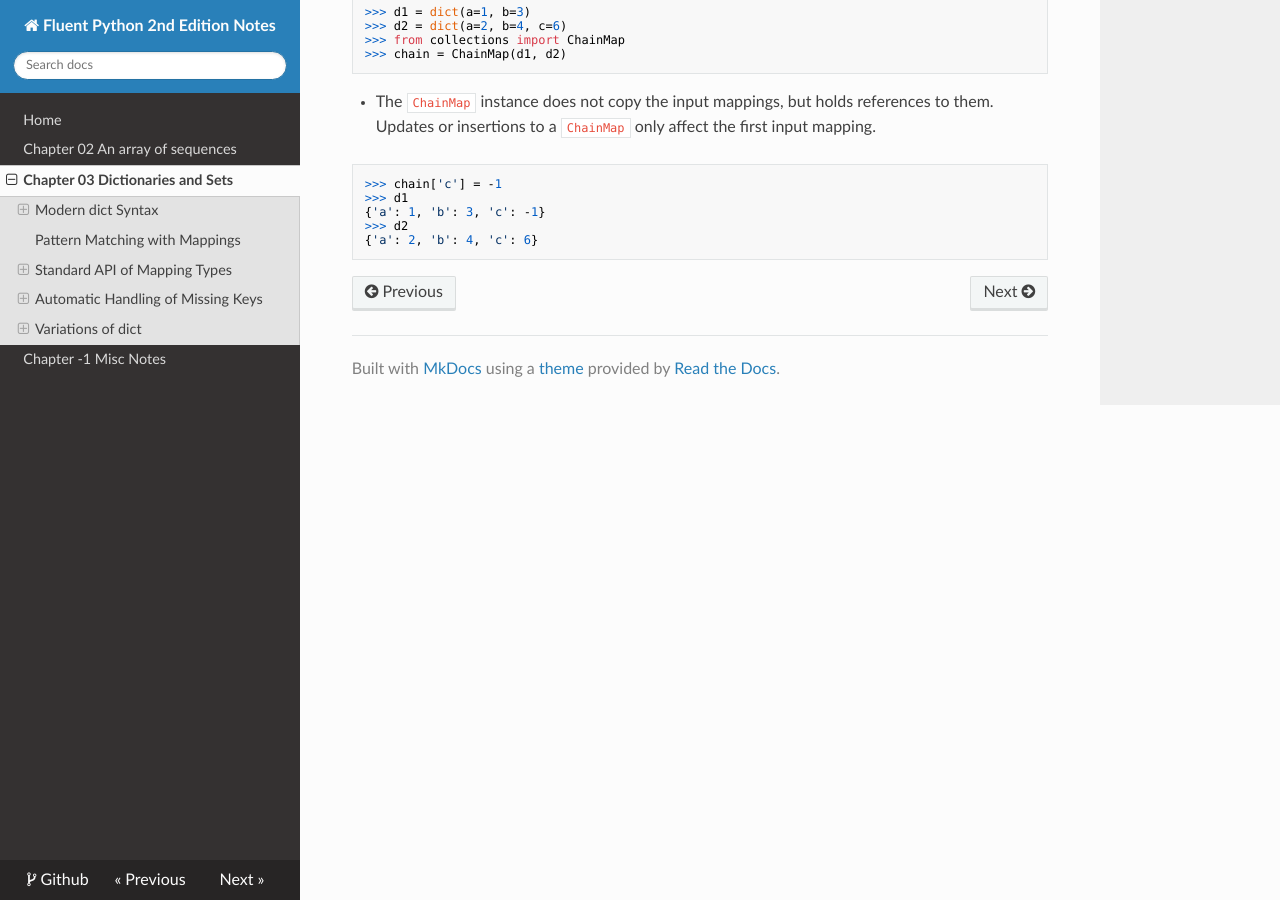
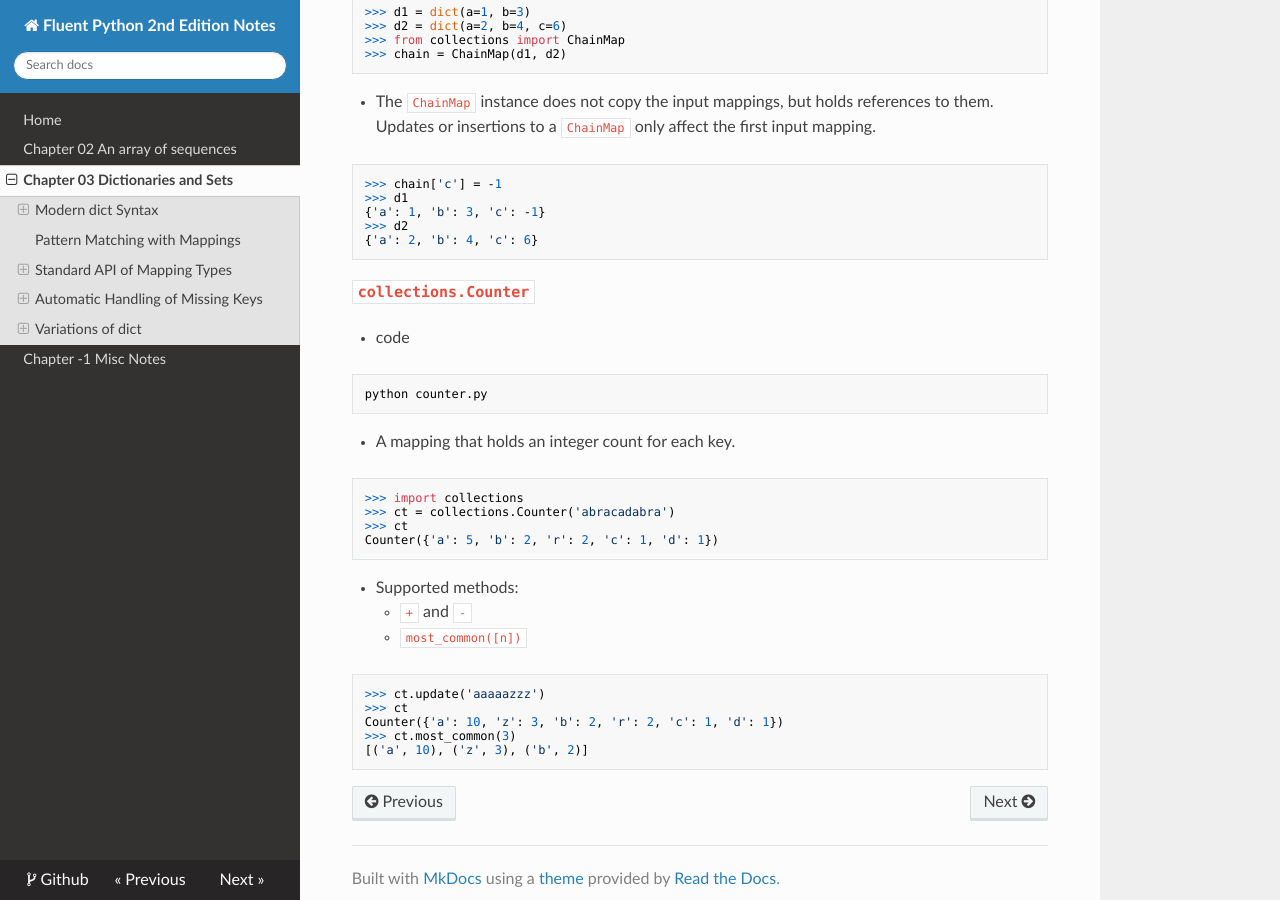
Before and after one commit to eroicaleo/fluent-python-2nd-notes, an MkDocs documentation site: the page built from docs/ch03.md, in a window 1280 px wide and 900 px high, scrolled down 7406 px. Built offline with MkDocs 1.6.1, drawn with Linux system fonts in a browser that asks for light colours; nearby versions of some CDN libraries.

Commit message:
updates ch03 counter

````diff
--- a/docs/ch03.md
+++ b/docs/ch03.md
@@ -342,3 +342,31 @@ python chain-map.py
 >>> d2
 {'a': 2, 'b': 4, 'c': 6}
 ```
+
+### `collections.Counter`
+
+* code
+
+```console
+python counter.py
+```
+
+* A mapping that holds an integer count for each key.
+
+```python
+>>> import collections
+>>> ct = collections.Counter('abracadabra')
+>>> ct
+Counter({'a': 5, 'b': 2, 'r': 2, 'c': 1, 'd': 1})
+```
+* Supported methods:
+    * `+` and `-`
+    * `most_common([n])`
+
+```python
+>>> ct.update('aaaaazzz')
+>>> ct
+Counter({'a': 10, 'z': 3, 'b': 2, 'r': 2, 'c': 1, 'd': 1})
+>>> ct.most_common(3)
+[('a', 10), ('z', 3), ('b', 2)]
+```
````
Also changed, not shown: 1 other file.
